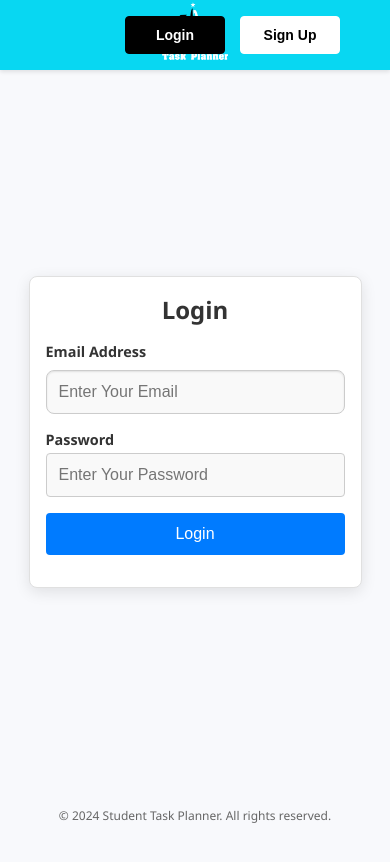
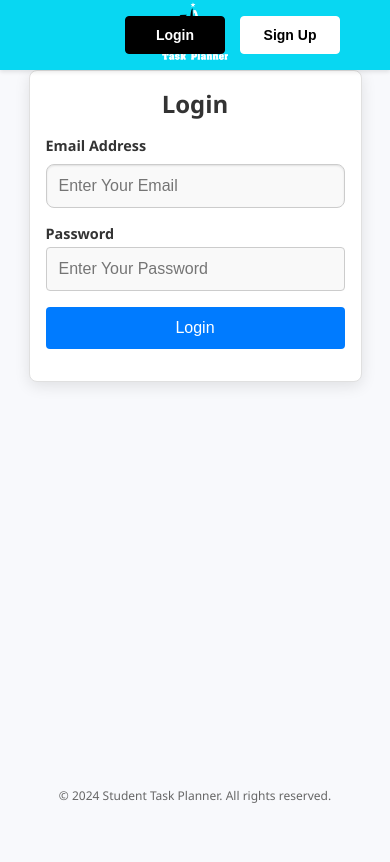
Before and after one commit to AnilaAnilaN/taskPlanner, a React (Vite) app in the folder an/: page /login in a window 390 px wide. Built offline with nearby package versions, Linux system fonts and the light colour scheme.

Commit message:
Update App.css

```diff
--- a/an/src/App.css
+++ b/an/src/App.css
@@ -54,10 +54,10 @@ body {
   display: flex;
   flex-direction: column;
   align-items: center;
-  justify-content: center;
+  justify-content: space-between; /* Ensure footer stays at bottom */
   min-height: 100vh;
   padding-top: 80px; /* Space for fixed header */
-  padding-bottom: 40px; /* Space for footer */
+  padding-bottom: 60px; /* Increased to ensure footer doesn't overlap form */
 }
 
 .form-container {
@@ -85,12 +85,12 @@ header {
 }
 
 .footer-text {
-  position: absolute;
-  bottom: 20px;
   font-size: 0.75rem;
   color: #666;
   text-align: center;
   width: 100%;
+  padding: 10px 0;
+  position: relative; /* Changed from absolute to work with flex layout */
 }
 
 /* Responsive design */
@@ -110,6 +110,7 @@ header {
 
   .page-container {
     padding-top: 70px;
+    padding-bottom: 50px;
   }
 }
 
@@ -127,7 +128,7 @@ header {
 
   .page-container {
     padding-top: 60px;
-    padding-bottom: 60px;
+    padding-bottom: 40px;
   }
 
   .form-container {
```
